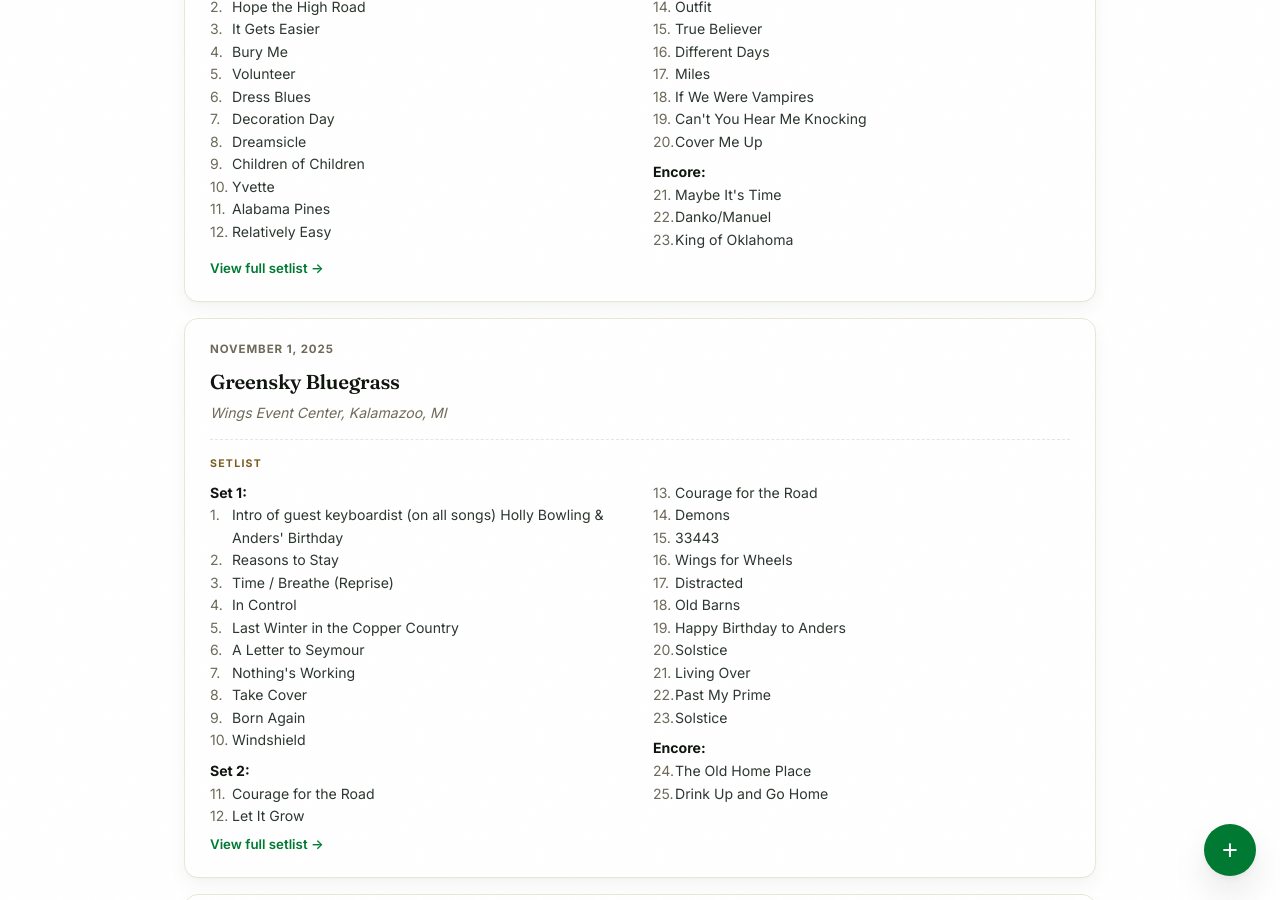
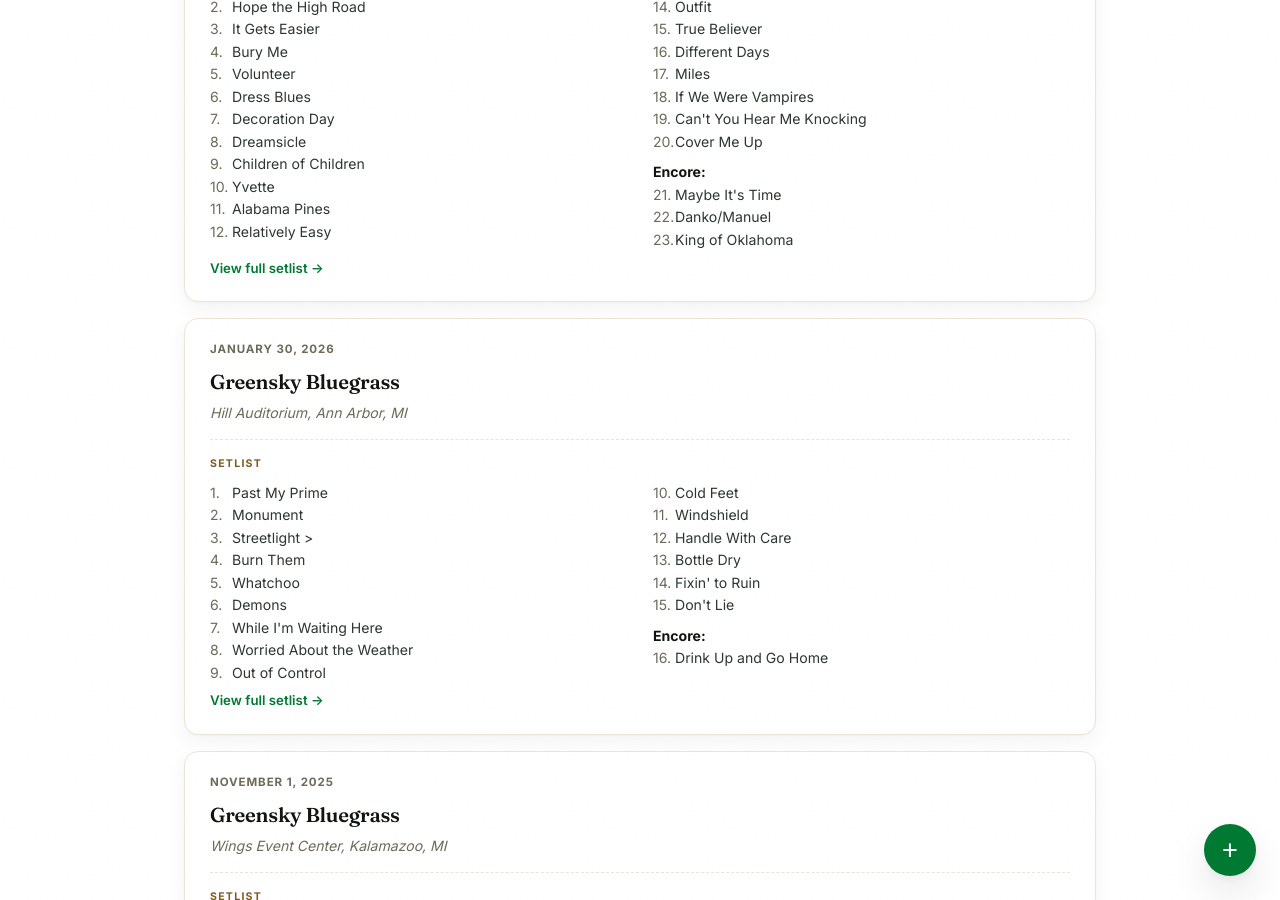
Before and after one commit to bmlanders/adventures, a Jekyll site: the page built from shows/index.html, in a window 1280 px wide and 900 px high, scrolled down 5889 px. Built offline with Jekyll 4.4.1, drawn with Linux system fonts in a browser that asks for light colours.

Commit message:
Log show: Greensky Bluegrass on 2026-01-30

```diff
--- a/shows/index.html
+++ b/shows/index.html
@@ -357,6 +357,35 @@
   </div>
 
   <a class="show-trip-link" href="https://www.setlist.fm/setlist/jason-isbell-and-the-400-unit/2026/radio-city-music-hall-new-york-ny-2341f45b.html" target="_blank" rel="noopener">View full setlist &rarr;</a>
+</div>
+
+<div class="show-entry" id="2026-01-30-greensky-bluegrass">
+  <div class="show-date">January 30, 2026</div>
+  <h3>Greensky Bluegrass</h3>
+  <div class="show-venue">Hill Auditorium, Ann Arbor, MI</div>
+  <div class="setlist">
+    <div class="setlist-lbl">Setlist</div>
+    <ol class="setlist-list">
+      <li>Past My Prime</li>
+      <li>Monument</li>
+      <li>Streetlight &gt;</li>
+      <li>Burn Them</li>
+      <li>Whatchoo</li>
+      <li>Demons</li>
+      <li>While I'm Waiting Here</li>
+      <li>Worried About the Weather</li>
+      <li>Out of Control</li>
+      <li>Cold Feet</li>
+      <li>Windshield</li>
+      <li>Handle With Care</li>
+      <li>Bottle Dry</li>
+      <li>Fixin' to Ruin</li>
+      <li>Don't Lie</li>
+      <li class="setlist-set">Encore:</li>
+      <li>Drink Up and Go Home</li>
+    </ol>
+  </div>
+  <a class="show-trip-link" href="https://www.setlist.fm/setlist/greensky-bluegrass/2026/hill-auditorium-ann-arbor-mi-734bb645.html" target="_blank" rel="noopener">View full setlist &rarr;</a>
 </div>
 
 <div class="show-entry" id="2025-11-01-greensky-bluegrass">
```
